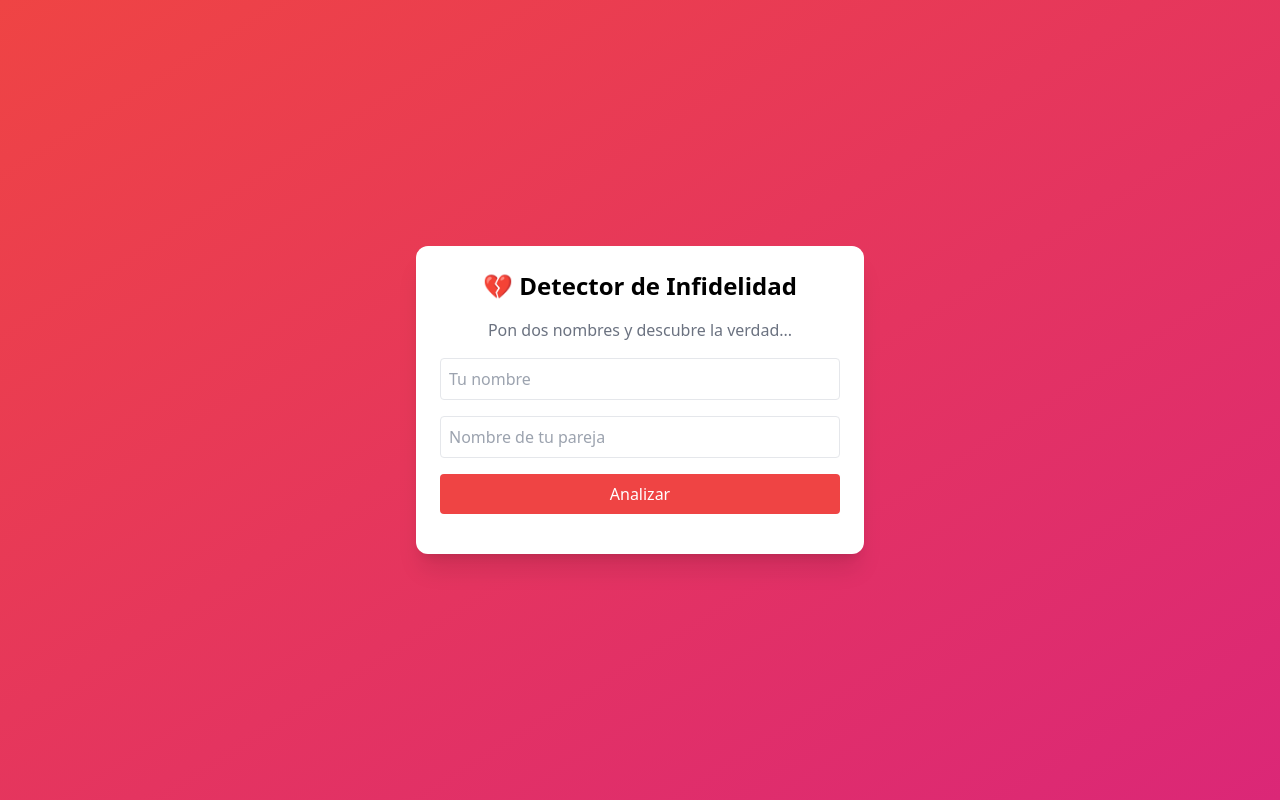
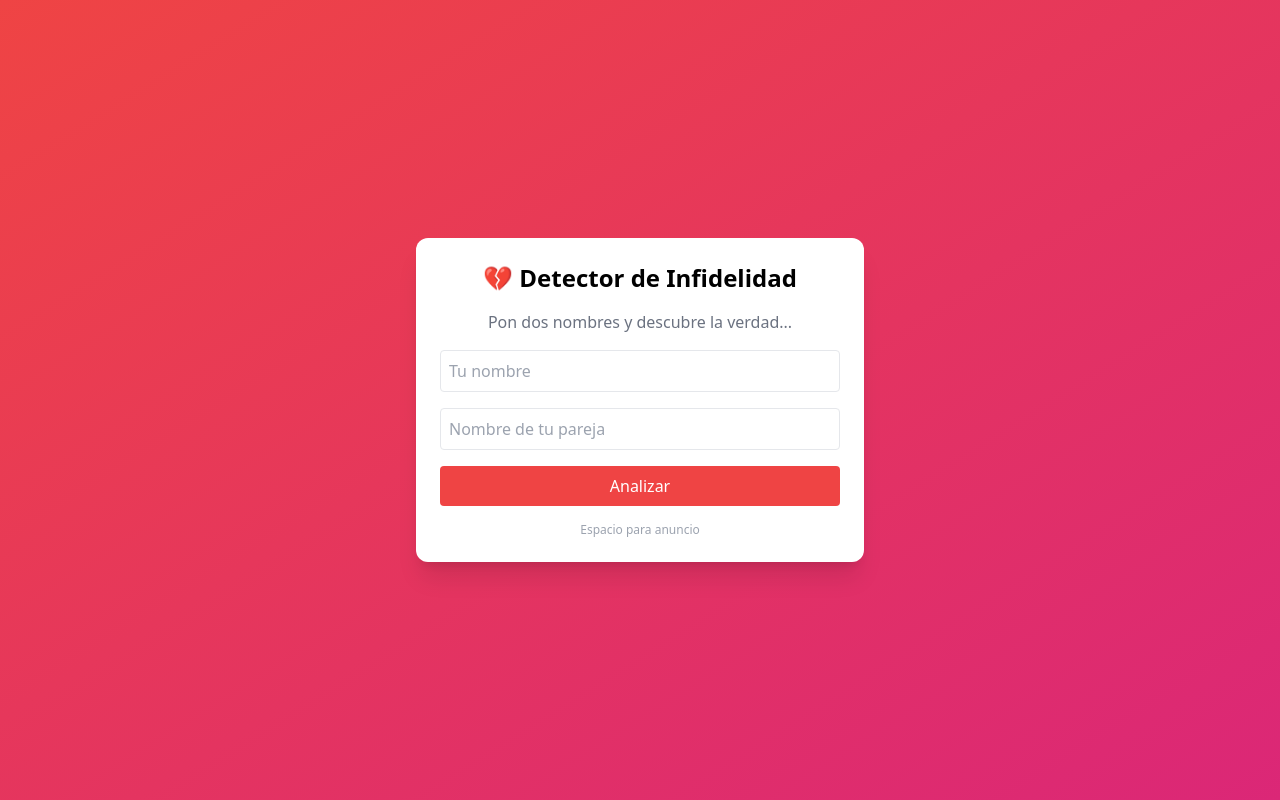
Before and after one commit to lopiensoloprogramo/detector-infiel, a React (Vite) app: page / in a window 1280 px wide. Built offline with nearby package versions, Linux system fonts and the light colour scheme.

Commit message:
native banner

```diff
--- a/src/App.jsx
+++ b/src/App.jsx
@@ -95,8 +95,7 @@ export default function App() {
         )}
 
         <div className="mt-4 text-xs text-gray-400">
-       <script async="async" data-cfasync="false" src="https://pl28662058.effectivegatecpm.com/cdac2f20c27e998e97f87612b9762491/invoke.js"></script>
-                <div id="container-cdac2f20c27e998e97f87612b9762491"></div>
+          Espacio para anuncio
         </div>
       </div>
     </div>
```
